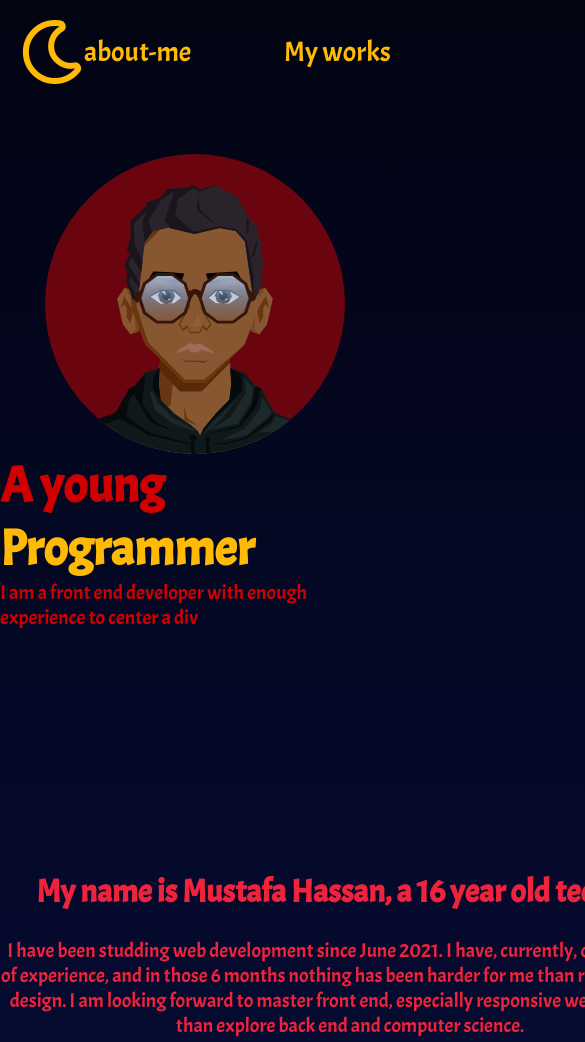
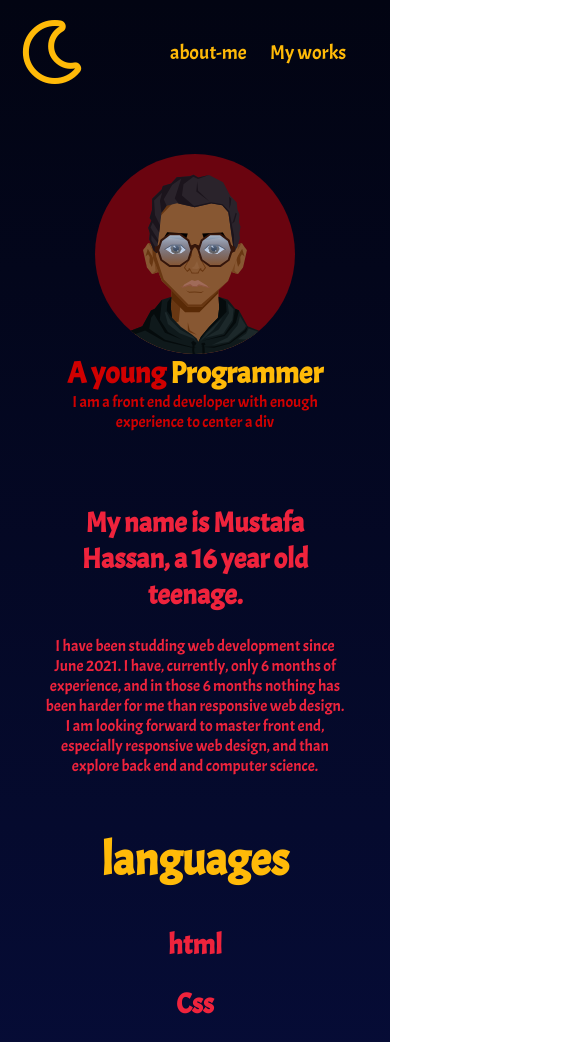
Before and after one commit to Maska69/Portfolio, a plain HTML site: page index.html in a window 390 px wide. Shown: the top 1042 px of the page, 585 px wide, since content can reach past the window. Drawn offline with Linux system fonts and the light colour scheme.

Commit message:
made it responsive and added some changes

```diff
--- a/style.css
+++ b/style.css
@@ -17,15 +17,16 @@ body {
   color: #d00000;
 }
 section {
-  height: 100vh;
+  height: auto;
 }
 header {
   /* text-align: center; */
-  height: 100vh;
+  height: auto;
   width: 100%;
   display: flex;
   align-items: center;
   flex-direction: column;
+  margin-bottom: 50px;
 }
 main {
   width: 100%;
@@ -61,7 +62,6 @@ nav a {
   text-decoration: none;
   color: #ffba08;
   font-size: 28px;
-  transition-duration: 500ms;
 }
 .logo {
   color: #ffba08;
@@ -70,7 +70,7 @@ nav a {
 .about-me {
   width: 100%;
   color: #ef233c;
-  transition-duration: 500ms;
+  margin-bottom: 0px;
 }
 .who-am-I {
   width: 700px;
@@ -86,17 +86,23 @@ nav a {
   text-align: center;
 }
 .my-experience {
-  display: flex;
+  display: grid;
+  grid-template-rows: 1fr 1fr;
+  grid-template-columns: 1fr 1fr;
   justify-content: center;
-  gap: 100px;
   width: 100%;
 }
 .my-experience h1 {
   font-size: 50px;
+  text-align: center;
+  color: #ffba08;
 }
 .my-experience h2 {
   font-size: 32px;
   text-align: center;
+}
+.programming {
+  grid-column: 1/5;
 }
 /*  */
 .my-works {
@@ -126,3 +132,78 @@ nav a {
   padding: 0;
   text-align: center;
 }
+/* responsive 😫😖 */
+@media only screen and (max-width: 800px) {
+  header {
+    height: auto;
+  }
+  main h1 {
+    font-size: 30px;
+    margin: 0;
+  }
+  main p {
+    font-size: 16px;
+    text-align: center;
+    width: 300px;
+  }
+  .face {
+    width: 200px;
+    height: 200px;
+  }
+  nav {
+    grid-template-columns: auto 100px 100px;
+  }
+  nav a {
+    font-size: 20px;
+  }
+  /*  */
+  .about-me {
+    height: auto;
+  }
+  .who-am-I {
+    width: 300px;
+    margin: 0 auto 0 auto;
+  }
+  .who-am-I h1 {
+    font-size: 28px;
+    text-align: center;
+  }
+  .who-am-I p {
+    font-size: 16px;
+    width: 300px;
+    text-align: center;
+  }
+  .my-experience {
+    display: flex;
+    flex-direction: column;
+    justify-content: center;
+    gap: 0;
+    width: 100%;
+    text-align: center;
+  }
+  .my-experience h1 {
+    font-size: 46px;
+    color: #ffba08;
+  }
+  .my-experience h2 {
+    font-size: 28px;
+    text-align: center;
+  }
+  /*  */
+  .my-works {
+    height: auto;
+    margin-top: 150px;
+  }
+  .grid {
+    height: 100%;
+    width: 100%;
+    gap: 50px;
+    padding: 50px;
+    display: grid;
+    grid-template-columns: 1fr 1fr;
+    grid-template-rows: auto auto auto;
+  }
+  .grid div {
+    font-size: 12px;
+  }
+}
```
